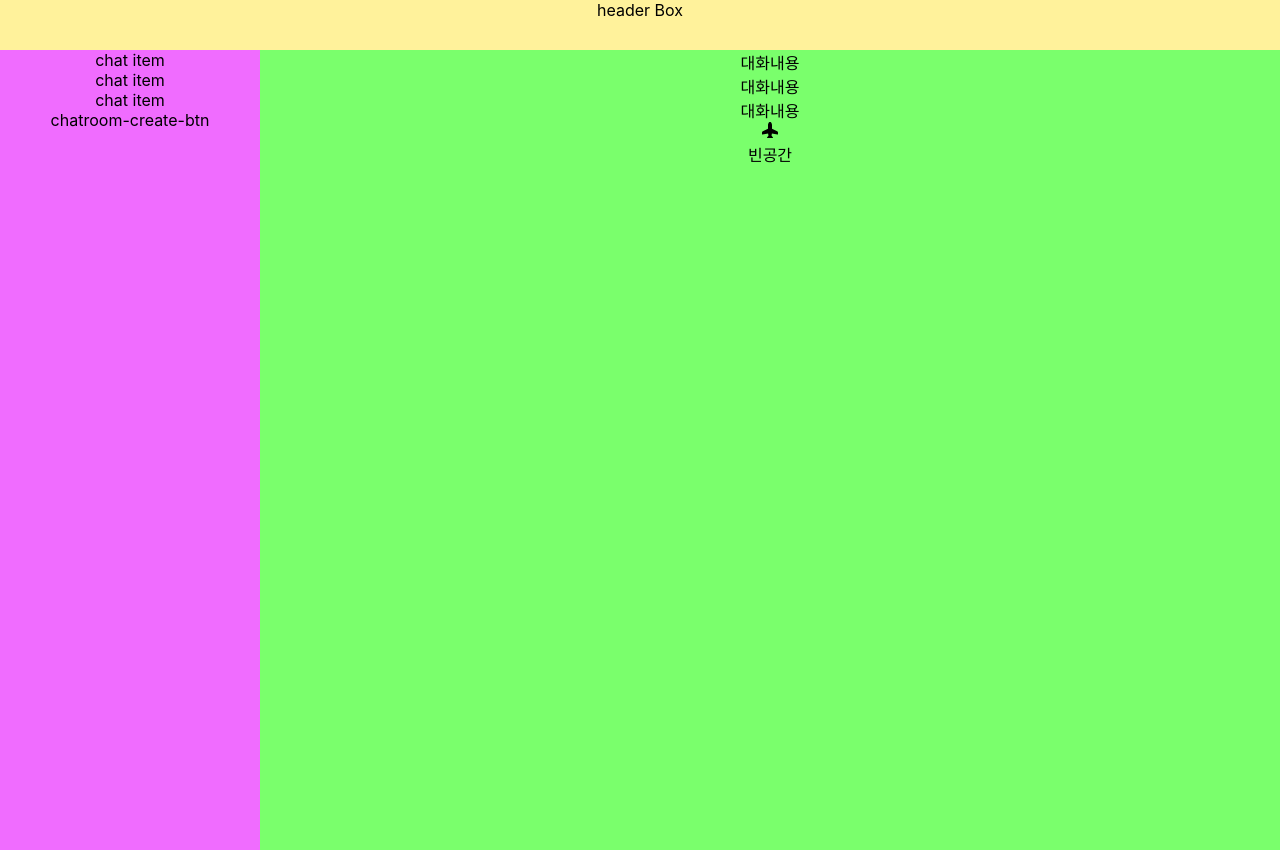
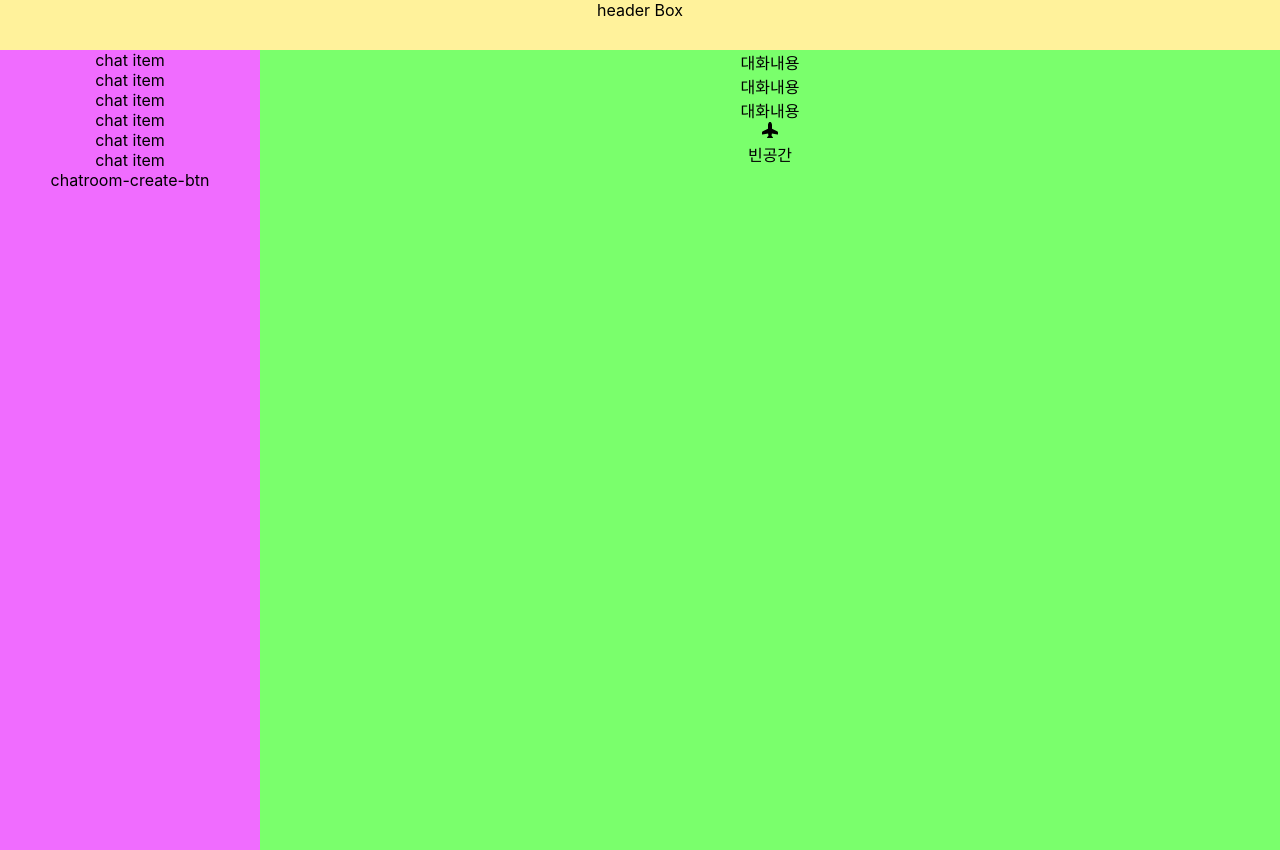
Before and after one commit to odh97/travelapp2023, a React (Create React App) app in the folder client/: page / in a window 1280 px wide. Built offline with nearby package versions, Linux system fonts and the light colour scheme.

Commit message:
commit test

```diff
--- a/client/src/routes/ChatRoom.tsx
+++ b/client/src/routes/ChatRoom.tsx
@@ -37,6 +37,9 @@ function ChatList(): JSX.Element{
       <li>chat item</li>
       <li>chat item</li>
       <li>chat item</li>
+      <li>chat item</li>
+      <li>chat item</li>
+      <li>chat item</li>
     </ul>
     <div>chatroom-create-btn</div>
   </div>
```
